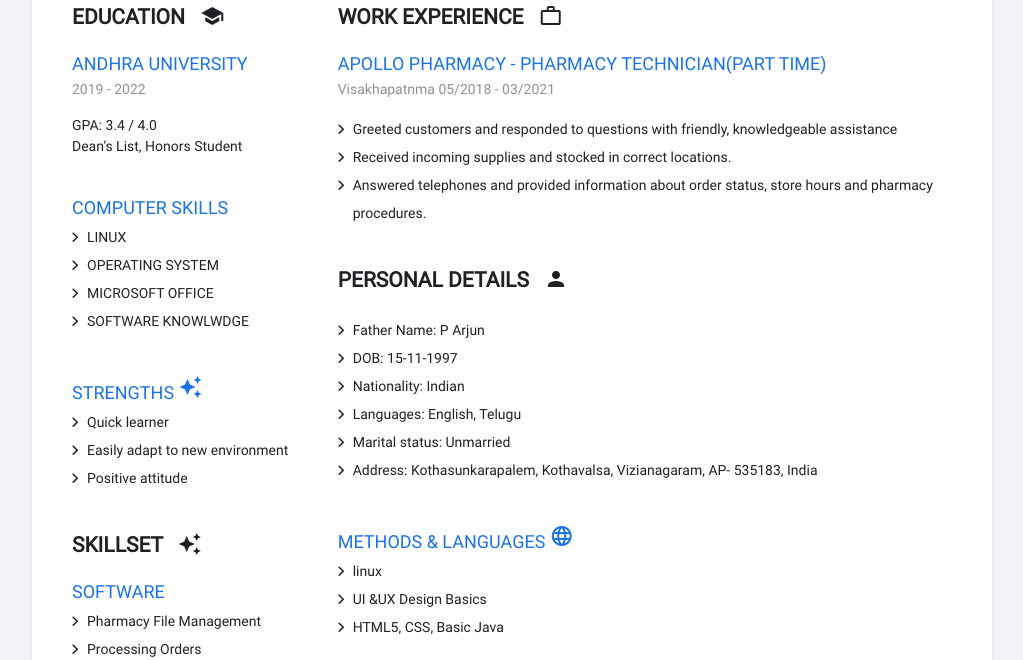
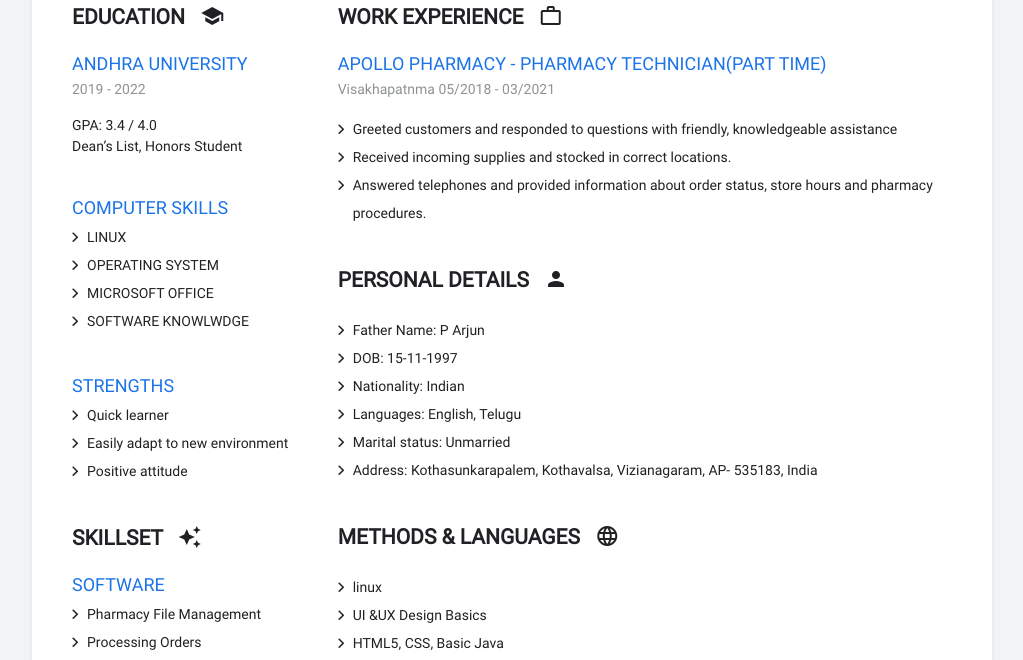
Before and after one commit to Ram-BRS/Goal-4, a plain HTML site: page index.html in a window 1280 px wide. Shown: the part 102-762 px from the top of the page, without its empty margins (128-1151 px from the left). Drawn offline with Linux system fonts and the light colour scheme.

Commit message:
Update index.html

```diff
--- a/index.html
+++ b/index.html
@@ -66,7 +66,7 @@
         <!-- Article end -->
 
         <article>
-          <h3>STRENGTHS <i class="material-icons">auto_awesome</i></h3>
+          <h3>STRENGTHS </h3>
           <ul>
             <li>Quick learner</li>
             <li>Easily adapt to new environment</lI>
@@ -124,7 +124,7 @@
         <!-- Article end -->
 
         <ARTicle>
-          <h3>METHODS & LANGUAGES <i class="material-icons">language</i></h3>
+          <h2>METHODS & LANGUAGES <i class="material-icons">language</i></h2>
           <ul>
             <li>linux</li>
             <li>UI &UX Design Basics</li>
```
